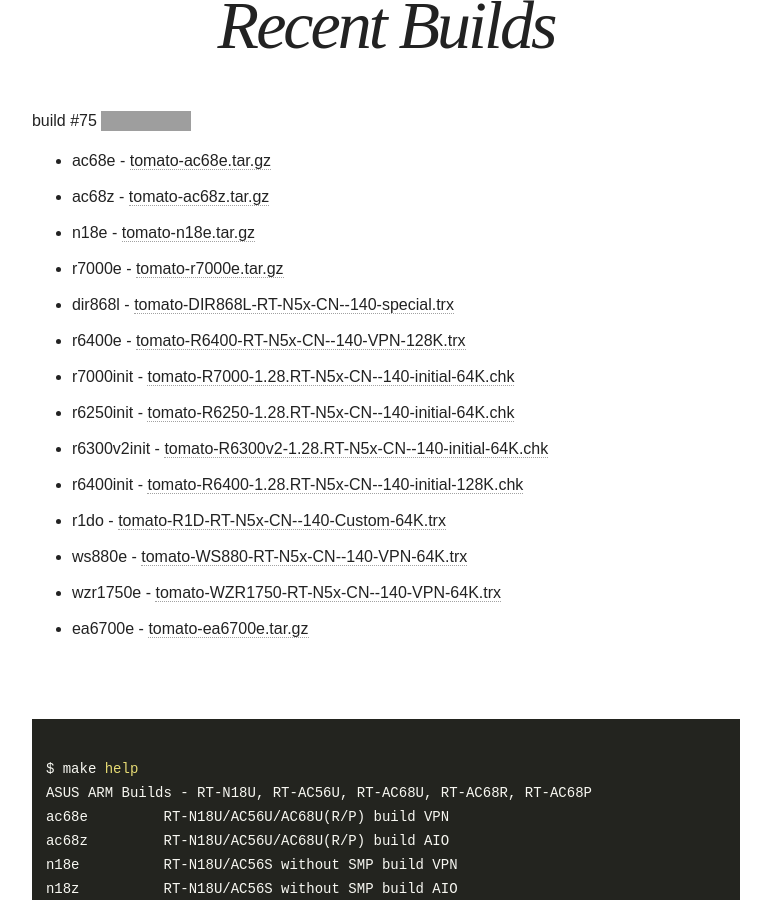
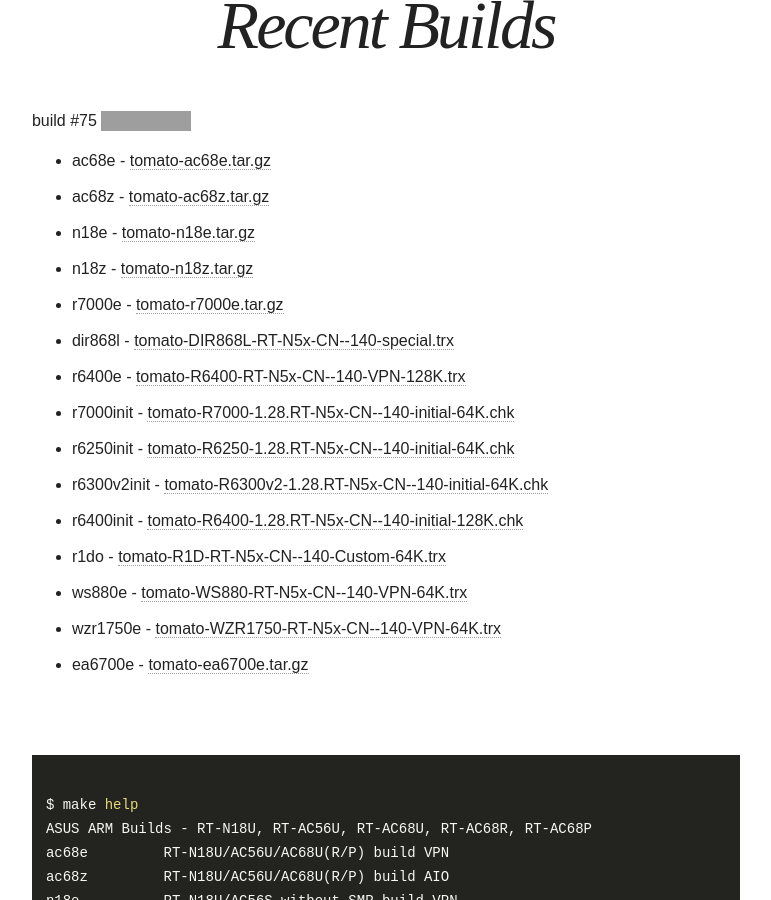
Before and after one commit to oglopss/tomato-arm-ci-jekyll, a Jekyll site: the page built from index.html, in a window 1280 px wide and 900 px high, scrolled down 487 px. Shown: the whole window, without its empty margins (254-1025 px from the left). Built offline with Jekyll 4.4.1, drawn with Linux system fonts in a browser that asks for light colours; nearby versions of some CDN libraries; grey boxes are pictures that could not be loaded.

Commit message:
Travis build 75 n18z pushed to gh-pages

```diff
--- a/_data/ss.yml
+++ b/_data/ss.yml
@@ -14,3 +14,4 @@ files:
   - 0013 ea6700e tomato-ea6700e.tar.gz
   - 0010 r1do tomato-R1D-RT-N5x-CN--140-Custom-64K.trx
   - 0001 ac68z tomato-ac68z.tar.gz
+  - 0002 n18z tomato-n18z.tar.gz
```
Also changed, not shown: 1 other file.
